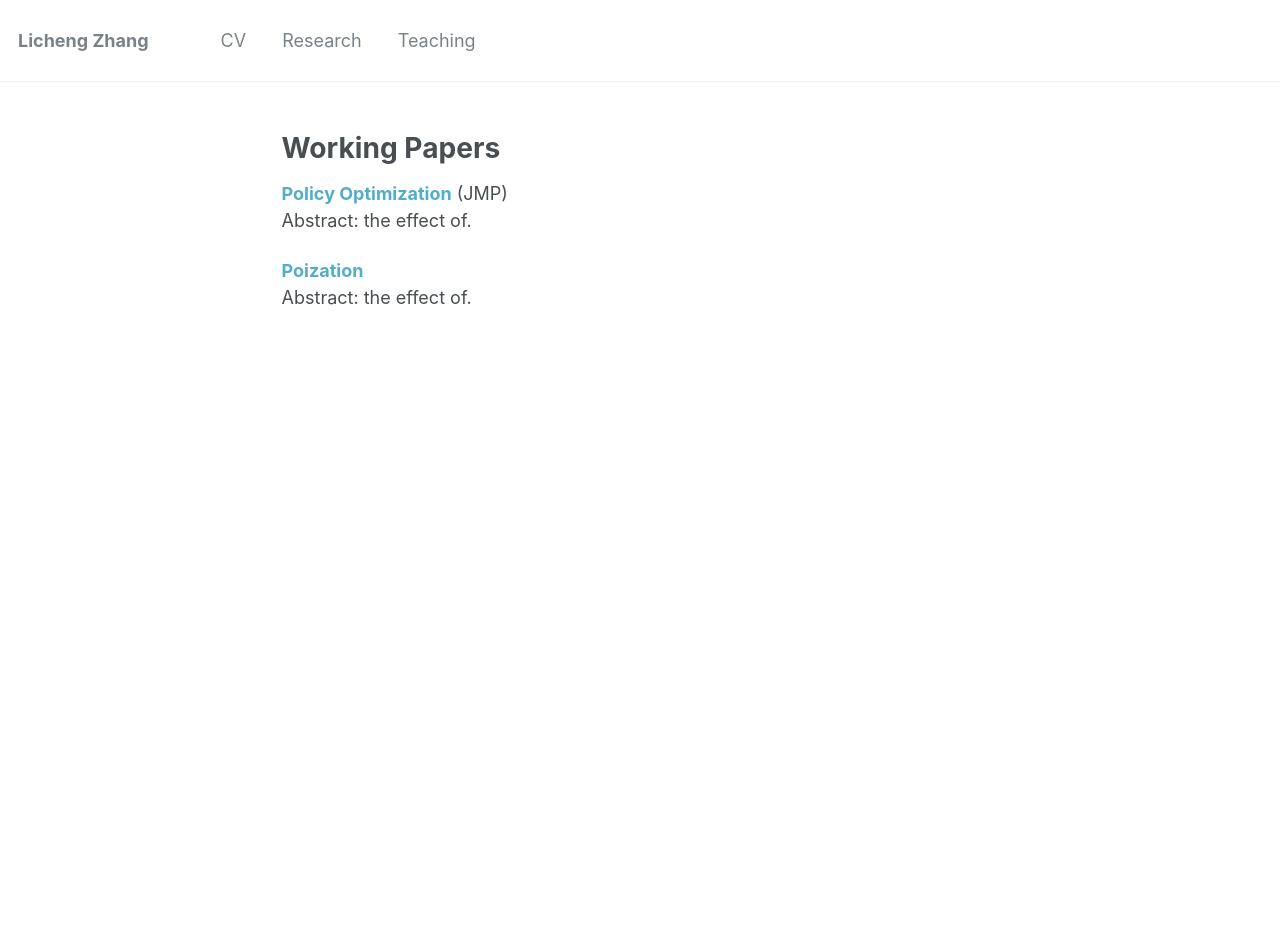
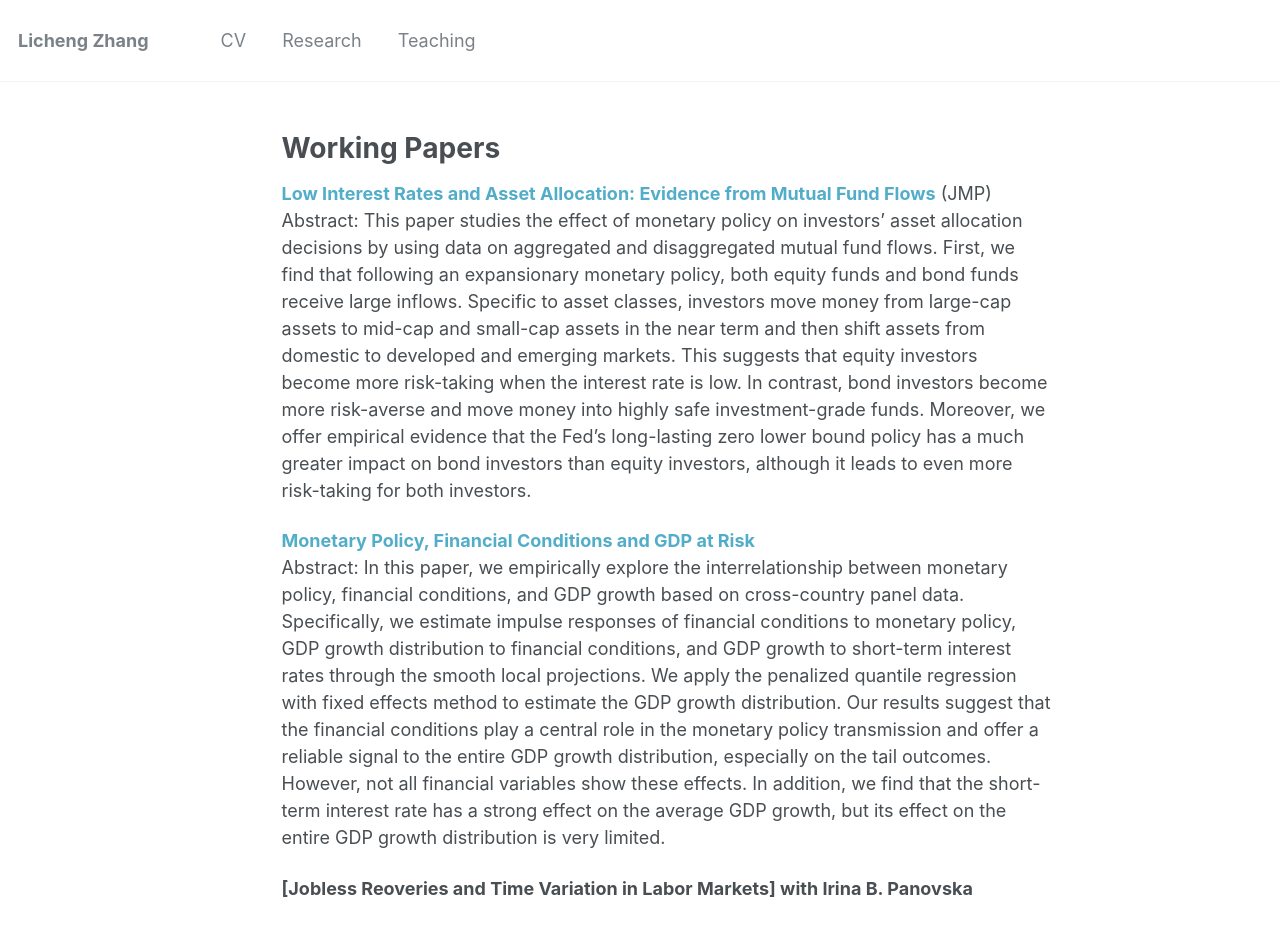
Before and after one commit to lichengzh/lichengzh.github.io, a Jekyll site: the page built from _pages/publications.md, in a window 1280 px wide. Built offline with Jekyll 4.4.1, drawn with Linux system fonts in a browser that asks for light colours; before the commit the page ends 900 px from its top, so only the background shows below that.

Commit message:
Update publications.md

```diff
--- a/_pages/publications.md
+++ b/_pages/publications.md
@@ -3,8 +3,12 @@ title: ""
 permalink: /publications/
 ---
 # Working Papers
-<b>[Policy Optimization](http://lichengzh.github.io/files/ov.pdf)</b> (JMP)<br>
-Abstract: the effect of. <br>
+<b>[Low Interest Rates and Asset Allocation: Evidence from Mutual Fund Flows](http://lichengzh.github.io/files/low.pdf)</b> (JMP)<br>
+Abstract: This paper studies the effect of monetary policy on investors' asset allocation decisions by using data on aggregated and disaggregated mutual fund flows. First, we find that following an expansionary monetary policy, both equity funds and bond funds receive large inflows.
+Specific to asset classes, investors move money from large-cap assets to mid-cap and small-cap assets in the near term and then shift assets from domestic to developed and emerging markets. This suggests that equity investors become more risk-taking when the interest rate is low. In contrast, bond investors become more risk-averse and move money into highly safe investment-grade funds. Moreover, we offer empirical evidence that the Fed's long-lasting zero lower bound policy has a much greater impact on bond investors than equity investors, although it leads to even more risk-taking for both investors. <br>
 
-<b>[Poization](http://lichengzh.github.io/files/ov.pdf)</b> <br>
-Abstract: the effect of. <br>
+<b>[Monetary Policy, Financial Conditions and GDP at Risk](http://lichengzh.github.io/files/fci.pdf)</b> <br>
+Abstract: In this paper, we empirically explore the interrelationship between monetary policy, financial conditions, and GDP growth based on cross-country panel data. Specifically, we estimate impulse responses of financial conditions to monetary policy, GDP growth distribution to financial conditions, and GDP growth to short-term interest rates through the smooth local projections. We apply the penalized quantile regression with fixed effects method to estimate the GDP growth distribution. Our results suggest that the financial conditions play a central role in the monetary policy transmission and offer a reliable signal to the entire GDP growth distribution, especially on the tail outcomes. However, not all financial variables show these effects.
+In addition, we find that the short-term interest rate has a strong effect on the average GDP growth, but its effect on the entire GDP growth distribution is very limited. <br>
+
+<b>[Jobless Reoveries and Time Variation in Labor Markets] with Irina B. Panovska</b> <br>
```
